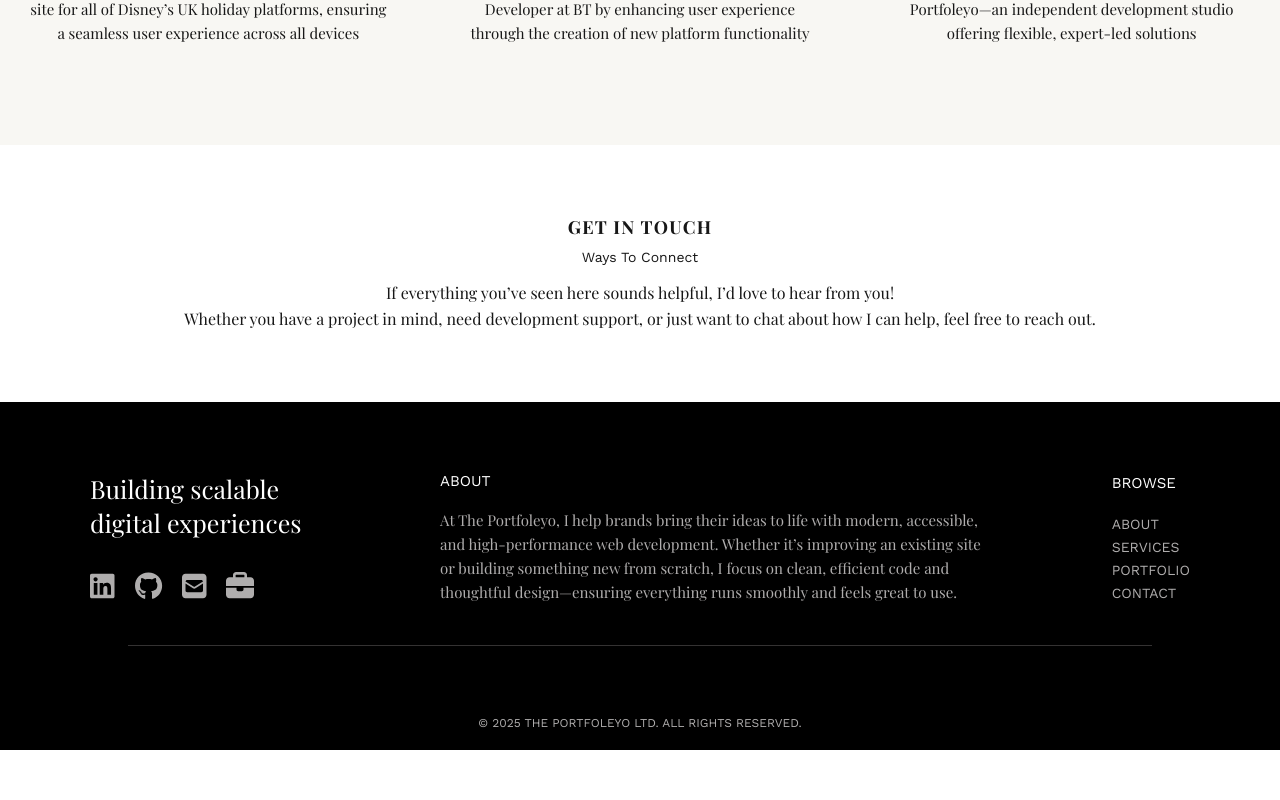
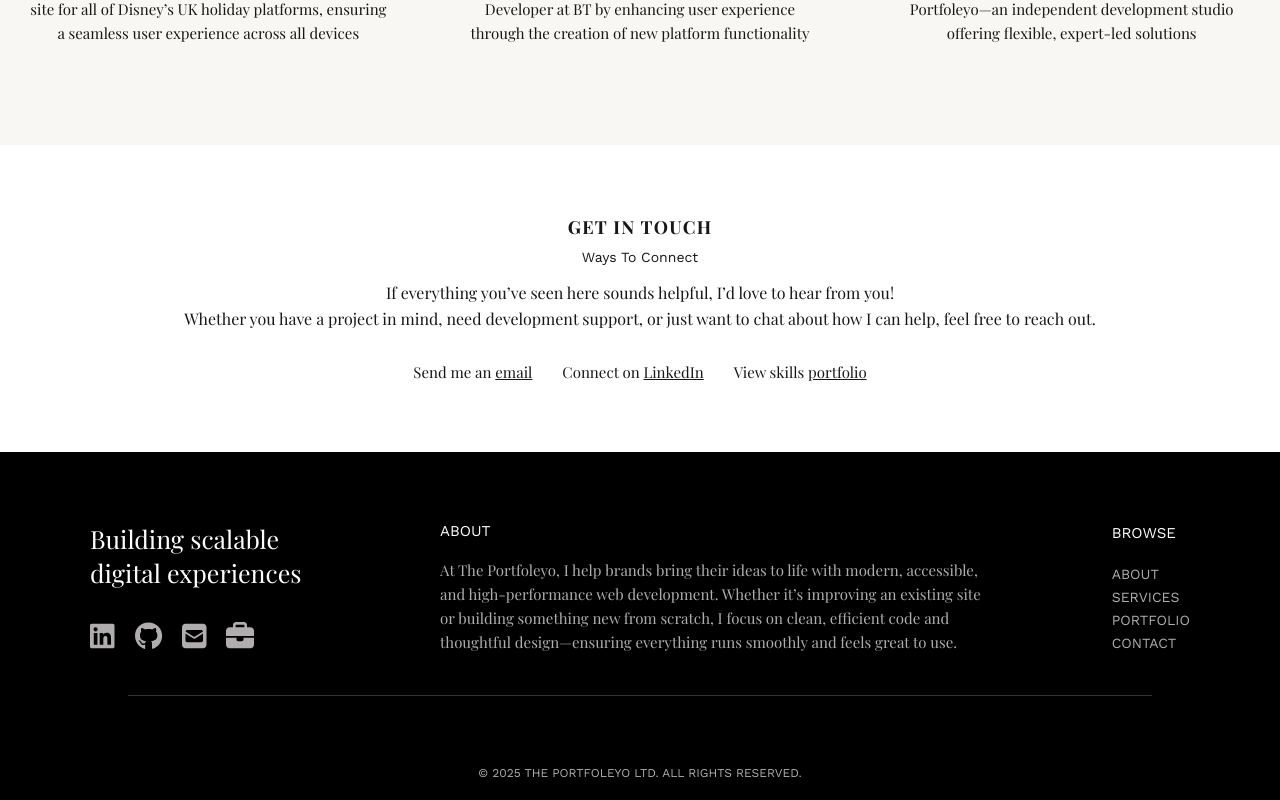
Before and after one commit to lindsayfoley/portfoleyo, a Next.js app: page /about in a window 1280 px wide. Shown: the part 1274-2074 px from the top of the page. Before the commit the page ends 2024 px from the top, so only its background shows below. Built offline with nearby package versions, Linux system fonts and the light colour scheme; a web font is replaced by a local one.

Commit message:
adding new section to about

```diff
--- a/src/components/banner/banner.tsx
+++ b/src/components/banner/banner.tsx
@@ -2,10 +2,12 @@ import { Theme, colourTheme } from "@portfoleyo/shared/common";
 import AnchorButton, { AnchorButtonProps } from "../anchorButton/anchorButton";
 import SectionTitle, { SectionTitleProps } from "../sectionTitle/sectionTitle";
 import styles from "./banner.module.css";
+import { ReactNode } from "react";
 
 interface BannerProps {
   description?: string | string[];
   theme?: Theme;
+  children?: ReactNode;
 }
 
 type AllBannerProps = BannerProps &
@@ -21,6 +23,7 @@ const Banner = ({
   isH1Element,
   isTitleFirst,
   theme = colourTheme.default,
+  children,
 }: AllBannerProps) => {
   return (
     <div className={`${styles.container} ${theme ? `${theme}Theme` : ""}`}>
@@ -41,6 +44,7 @@ const Banner = ({
           <p className={styles.description}>{description}</p>
         ))}
       {href && cta && <AnchorButton href={href} cta={cta} />}
+      {children && children}
     </div>
   );
 };
--- a/src/components/featureTiles/featureTiles.module.css
+++ b/src/components/featureTiles/featureTiles.module.css
@@ -10,7 +10,7 @@
   content: '→';
   position: absolute;
   top: 50px;
-  right: 15%;
+  right: 5%;
   font-size: 30px;
   color: var(--dark-grey);
   opacity: 0.75;
--- a/src/pages/about.tsx
+++ b/src/pages/about.tsx
@@ -4,6 +4,11 @@ import TwoColumnLayout from "@portfoleyo/components/twoColumnLayout/twoColumnLay
 import Banner from "@portfoleyo/components/banner/banner";
 import FeatureTiles from "@portfoleyo/components/featureTiles/featureTiles";
 import styles from "../styles/about.module.css";
+import {
+  EMAIL_ADDRESS,
+  LINKEDIN_PROFILE,
+  PORTFOLIO_SITE,
+} from "@portfoleyo/constants/work/shared";
 
 export default function About() {
   return (
@@ -52,7 +57,32 @@ export default function About() {
           subtitle={ABOUT_CONTENT.contact.banner.subtitle}
           description={ABOUT_CONTENT.contact.banner.description}
           theme={ABOUT_CONTENT.contact.banner.theme}
-        />
+        >
+          <ul className={styles.contactList}>
+            <li>
+              Send me an{" "}
+              <a className={styles.link} href={EMAIL_ADDRESS}>
+                email
+              </a>
+            </li>
+            <li>
+              Connect on{" "}
+              <a
+                className={styles.link}
+                href={LINKEDIN_PROFILE}
+                target="_blank"
+              >
+                LinkedIn
+              </a>
+            </li>
+            <li>
+              View skills{" "}
+              <a className={styles.link} href={PORTFOLIO_SITE} target="_blank">
+                portfolio
+              </a>
+            </li>
+          </ul>
+        </Banner>
       </main>
     </>
   );
--- a/src/styles/about.module.css
+++ b/src/styles/about.module.css
@@ -1,3 +1,14 @@
 .link {
     text-decoration: underline;
 }
+
+.contactList {
+    max-width: 1100px;
+    margin: 30px auto 0;
+    padding: 0 20px;
+    list-style-type: none;
+    font-size: 15px;
+    display: flex;
+    justify-content: center;
+    gap: 30px;
+}
```
